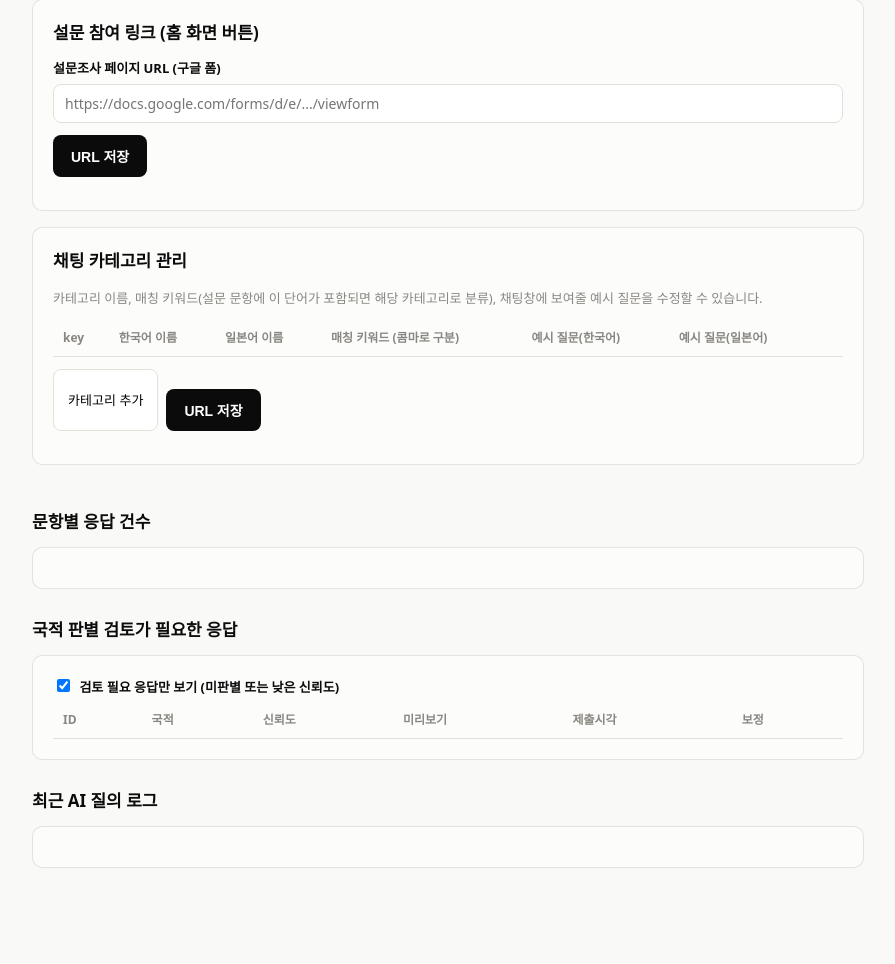
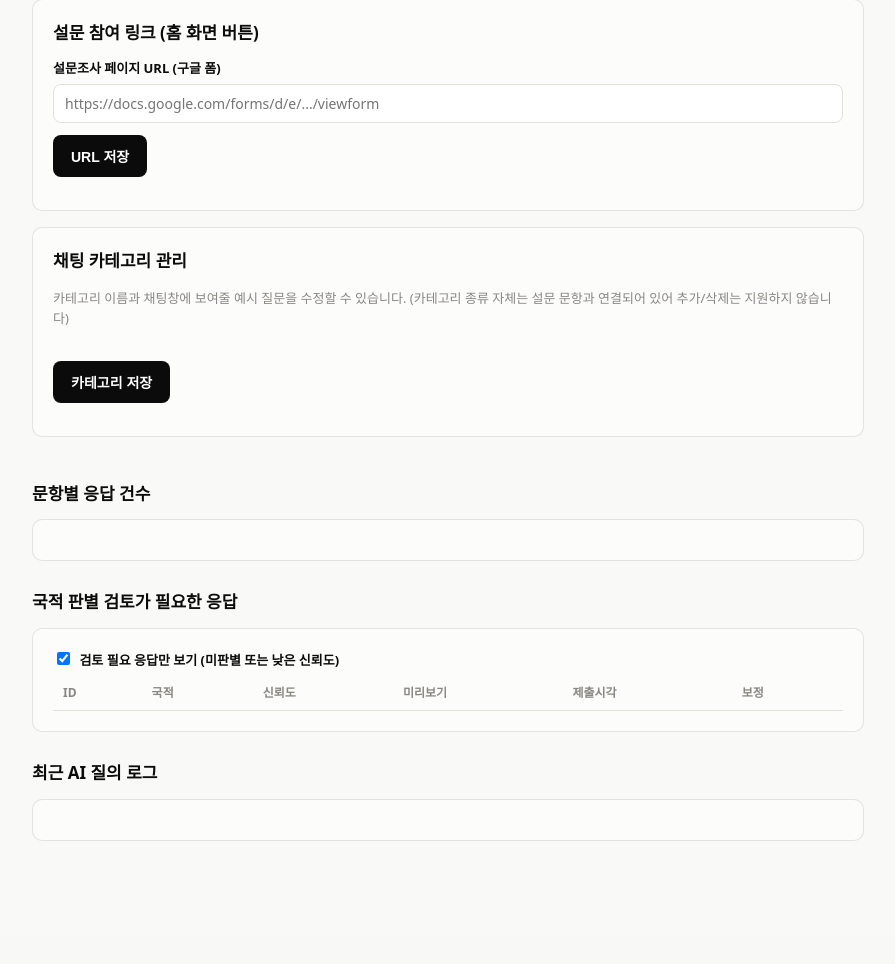
Before and after one commit to LSWCNE/KR_JP_Special, a FastAPI app: template app/templates/admin.html in a window 1280 px wide. Shown: the part 418-1382 px from the top of the page, without its empty margins (192-1087 px from the left). After the commit the page ends 1259 px from the top, so only its background shows below. Run offline with FastAPI, Linux system fonts and the light colour scheme; the template is opened without the code that fills it, so the values that code supplies are empty; data comes from the database, SQL or seed files in the repository.

Commit message:
파일 수정

```diff
--- a/app/schemas.py
+++ b/app/schemas.py
@@ -23,7 +23,6 @@ class CategoryIn(BaseModel):
     key: str
     ko: str
     ja: str
-    keywords: list[str] = []
     example_ko: str = ""
     example_ja: str = ""
 
--- a/app/static/i18n.js
+++ b/app/static/i18n.js
@@ -5,7 +5,7 @@ const I18N = {
     "nav.brand": "한일문화교류 MVP",
     "nav.chat": "AI 채팅",
     "nav.admin": "관리자",
-    "nav.survey": "설문 참여하기",
+    "nav.survey": "설문 참여",
     "nav.logout": "로그아웃",
     "lang.toggle": "日本語",
 
@@ -21,7 +21,6 @@ const I18N = {
     "chat.category_hint_selected": "'{category}' 카테고리가 선택되었습니다. 이 주제와 관련된 질문만 답변할 수 있어요.",
     "chat.placeholder": "질문을 입력하세요",
     "chat.send": "전송",
-    "chat.hint": "예시: \"일본 학생들이 좋아하는 한국 음식은?\" · \"한국 학생들에게 인기있는 일본 애니는?\" · \"일본인에게 추천할 만한 한국 여행지 알려줘\" · \"요즘 유행하는 애니메이션 추천해줘\"",
     "chat.generating": "답변을 생성하는 중...",
     "chat.error_prefix": "오류: ",
     "chat.example_prefix": "예시: ",
@@ -34,14 +33,12 @@ const I18N = {
     "admin.survey_url_section_title": "설문 참여 링크 (홈 화면 버튼)",
     "admin.survey_url_label": "설문조사 페이지 URL (구글 폼)",
     "admin.categories_section_title": "채팅 카테고리 관리",
-    "admin.categories_hint": "카테고리 이름, 매칭 키워드(설문 문항에 이 단어가 포함되면 해당 카테고리로 분류), 채팅창에 보여줄 예시 질문을 수정할 수 있습니다.",
-    "admin.cat_th_key": "key",
+    "admin.categories_hint": "카테고리 이름과 채팅창에 보여줄 예시 질문을 수정할 수 있습니다. (카테고리 종류 자체는 설문 문항과 연결되어 있어 추가/삭제는 지원하지 않습니다)",
     "admin.cat_th_ko": "한국어 이름",
     "admin.cat_th_ja": "일본어 이름",
-    "admin.cat_th_keywords": "매칭 키워드 (콤마로 구분)",
     "admin.cat_th_example_ko": "예시 질문(한국어)",
     "admin.cat_th_example_ja": "예시 질문(일본어)",
-    "admin.cat_add_btn": "카테고리 추가",
+    "admin.cat_save_btn": "카테고리 저장",
     "admin.sync_btn": "지금 동기화",
     "admin.no_sync_yet": "아직 동기화한 적이 없습니다.",
     "admin.last_sync_prefix": "마지막 동기화: ",
@@ -82,7 +79,7 @@ const I18N = {
     "nav.brand": "日韓文化交流 MVP",
     "nav.chat": "AIチャット",
     "nav.admin": "管理者",
-    "nav.survey": "アンケートに参加",
+    "nav.survey": "アンケート参加",
     "nav.logout": "ログアウト",
     "lang.toggle": "한국어",
 
@@ -98,7 +95,6 @@ const I18N = {
     "chat.category_hint_selected": "「{category}」カテゴリーが選択されています。このテーマに関する質問のみお答えできます。",
     "chat.placeholder": "質問を入力してください",
     "chat.send": "送信",
-    "chat.hint": "例:「日本の学生が好きな韓国料理は?」・「韓国の学生に人気の日本のアニメは?」・「日本人におすすめの韓国の旅行先を教えて」・「最近流行っているアニメを教えて」",
     "chat.generating": "回答を作成しています...",
     "chat.error_prefix": "エラー: ",
     "chat.example_prefix": "例: ",
@@ -111,14 +107,12 @@ const I18N = {
     "admin.survey_url_section_title": "アンケート参加リンク(ホーム画面のボタン)",
     "admin.survey_url_label": "アンケートページURL(Googleフォーム)",
     "admin.categories_section_title": "チャットカテゴリー管理",
-    "admin.categories_hint": "カテゴリー名、マッチングキーワード(設問にこの単語が含まれる場合そのカテゴリーに分類)、チャット画面に表示する例文を編集できます。",
-    "admin.cat_th_key": "key",
+    "admin.categories_hint": "カテゴリー名とチャット画面に表示する例文を編集できます。(カテゴリーの種類自体はアンケート項目と紐づいているため追加・削除には対応していません)",
     "admin.cat_th_ko": "韓国語名",
     "admin.cat_th_ja": "日本語名",
-    "admin.cat_th_keywords": "マッチングキーワード(カンマ区切り)",
     "admin.cat_th_example_ko": "例文(韓国語)",
     "admin.cat_th_example_ja": "例文(日本語)",
-    "admin.cat_add_btn": "カテゴリーを追加",
+    "admin.cat_save_btn": "カテゴリーを保存",
     "admin.sync_btn": "今すぐ同期",
     "admin.no_sync_yet": "まだ同期されていません。",
     "admin.last_sync_prefix": "最終同期: ",
--- a/app/templates/admin.html
+++ b/app/templates/admin.html
@@ -28,24 +28,10 @@
 
 <div class="card">
   <h2 style="margin-top:0" data-i18n="admin.categories_section_title">채팅 카테고리 관리</h2>
-  <p class="hint" data-i18n="admin.categories_hint">카테고리 이름, 매칭 키워드(설문 문항에 이 단어가 포함되면 해당 카테고리로 분류), 채팅창에 보여줄 예시 질문을 수정할 수 있습니다.</p>
-  <div style="overflow-x:auto">
-  <table id="categories-table">
-    <thead><tr>
-      <th data-i18n="admin.cat_th_key">key</th>
-      <th data-i18n="admin.cat_th_ko">한국어 이름</th>
-      <th data-i18n="admin.cat_th_ja">일본어 이름</th>
-      <th data-i18n="admin.cat_th_keywords">매칭 키워드 (콤마로 구분)</th>
-      <th data-i18n="admin.cat_th_example_ko">예시 질문(한국어)</th>
-      <th data-i18n="admin.cat_th_example_ja">예시 질문(일본어)</th>
-      <th></th>
-    </tr></thead>
-    <tbody id="categories-tbody"></tbody>
-  </table>
-  </div>
+  <p class="hint" data-i18n="admin.categories_hint">카테고리 이름과 채팅창에 보여줄 예시 질문을 수정할 수 있습니다. (카테고리 종류 자체는 설문 문항과 연결되어 있어 추가/삭제는 지원하지 않습니다)</p>
+  <div id="categories-list"></div>
   <div style="display:flex; gap:8px; margin-top:12px;">
-    <button class="secondary" id="add-category-btn" data-i18n="admin.cat_add_btn">카테고리 추가</button>
-    <button class="primary" id="save-categories-btn" data-i18n="admin.save_btn">저장</button>
+    <button class="primary" id="save-categories-btn" data-i18n="admin.cat_save_btn">카테고리 저장</button>
   </div>
   <p class="hint" id="categories-status" style="margin-top:10px"></p>
 </div>
@@ -173,41 +159,41 @@ async function toggleExcluded(id, value) {
 
 let categoriesData = [];
 
-function renderCategoriesTable() {
-  const tbody = document.getElementById("categories-tbody");
-  tbody.innerHTML = categoriesData.map((c, i) => `
-    <tr>
-      <td><input type="text" value="${c.key || ""}" data-field="key" data-idx="${i}" style="width:90px"></td>
-      <td><input type="text" value="${c.ko || ""}" data-field="ko" data-idx="${i}" style="width:80px"></td>
-      <td><input type="text" value="${c.ja || ""}" data-field="ja" data-idx="${i}" style="width:80px"></td>
-      <td><input type="text" value="${(c.keywords || []).join(", ")}" data-field="keywords" data-idx="${i}" style="width:180px"></td>
-      <td><input type="text" value="${c.example_ko || ""}" data-field="example_ko" data-idx="${i}" style="width:220px"></td>
-      <td><input type="text" value="${c.example_ja || ""}" data-field="example_ja" data-idx="${i}" style="width:220px"></td>
-      <td><button class="secondary" data-remove-idx="${i}">✕</button></td>
-    </tr>
+function renderCategoriesList() {
+  const container = document.getElementById("categories-list");
+  container.innerHTML = categoriesData.map((c, i) => `
+    <div class="content-item">
+      <b>${c.key}</b>
+      <div style="display:flex; gap:12px; margin-top:8px;">
+        <div style="flex:1">
+          <label style="margin-top:0" data-i18n="admin.cat_th_ko">한국어 이름</label>
+          <input type="text" value="${c.ko || ""}" data-field="ko" data-idx="${i}">
+        </div>
+        <div style="flex:1">
+          <label style="margin-top:0" data-i18n="admin.cat_th_ja">일본어 이름</label>
+          <input type="text" value="${c.ja || ""}" data-field="ja" data-idx="${i}">
+        </div>
+      </div>
+      <div style="display:flex; gap:12px;">
+        <div style="flex:1">
+          <label data-i18n="admin.cat_th_example_ko">예시 질문(한국어)</label>
+          <input type="text" value="${c.example_ko || ""}" data-field="example_ko" data-idx="${i}">
+        </div>
+        <div style="flex:1">
+          <label data-i18n="admin.cat_th_example_ja">예시 질문(일본어)</label>
+          <input type="text" value="${c.example_ja || ""}" data-field="example_ja" data-idx="${i}">
+        </div>
+      </div>
+    </div>
   `).join("");
 
-  tbody.querySelectorAll("input").forEach(inp => {
+  container.querySelectorAll("input").forEach(inp => {
     inp.addEventListener("input", () => {
-      const idx = Number(inp.dataset.idx);
-      const field = inp.dataset.field;
-      categoriesData[idx][field] = field === "keywords"
-        ? inp.value.split(",").map(s => s.trim()).filter(Boolean)
-        : inp.value;
+      categoriesData[Number(inp.dataset.idx)][inp.dataset.field] = inp.value;
     });
   });
-  tbody.querySelectorAll("[data-remove-idx]").forEach(btn => {
-    btn.addEventListener("click", () => {
-      categoriesData.splice(Number(btn.dataset.removeIdx), 1);
-      renderCategoriesTable();
-    });
-  });
+  applyI18n();
 }
-
-document.getElementById("add-category-btn").addEventListener("click", () => {
-  categoriesData.push({ key: "", ko: "", ja: "", keywords: [], example_ko: "", example_ja: "" });
-  renderCategoriesTable();
-});
 
 document.getElementById("save-categories-btn").addEventListener("click", async () => {
   const statusEl = document.getElementById("categories-status");
@@ -221,7 +207,7 @@ document.getElementById("save-categories-btn").addEventListener("click", async (
 
 async function loadCategoriesAdmin() {
   categoriesData = await api("/api/admin/categories");
-  renderCategoriesTable();
+  renderCategoriesList();
 }
 
 async function loadAiLogs() {
--- a/app/templates/base.html
+++ b/app/templates/base.html
@@ -10,7 +10,7 @@
 <nav class="nav">
   <a class="brand" href="/" data-i18n="nav.brand">한일문화교류 MVP</a>
   <a class="tab {% block nav_home %}{% endblock %}" href="/" data-i18n="nav.chat">AI 채팅</a>
-  <a class="tab" id="survey-link" href="#" target="_blank" rel="noopener" style="display:none" data-i18n="nav.survey">설문 참여하기</a>
+  <a class="tab" id="survey-link" href="#" target="_blank" rel="noopener" style="display:none" data-i18n="nav.survey">설문 참여</a>
   {% if is_admin %}<a class="tab {% block nav_admin %}{% endblock %}" href="/admin" data-i18n="nav.admin">관리자</a>{% endif %}
   <button class="secondary" id="lang-toggle-btn" style="margin-left:auto">日本語</button>
   {% if is_admin %}
```
Also changed, not shown: app/routers/admin.py (+1 -7 lines), app/services/rag.py (+33 -11 lines).
